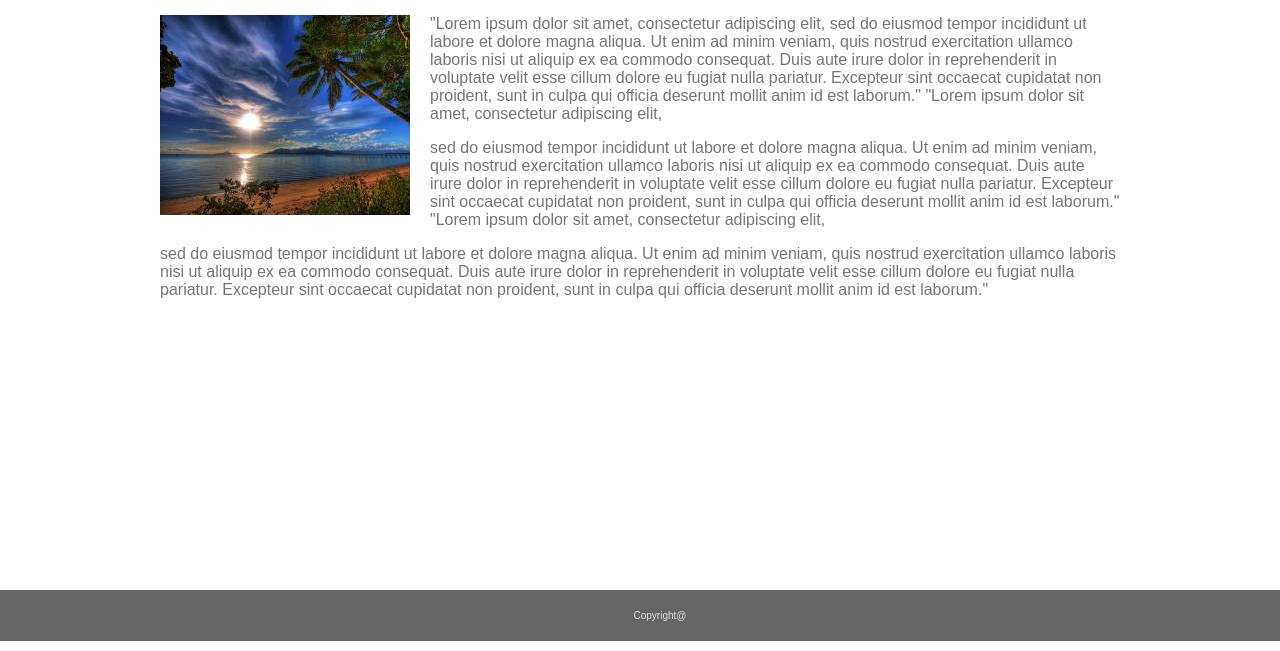
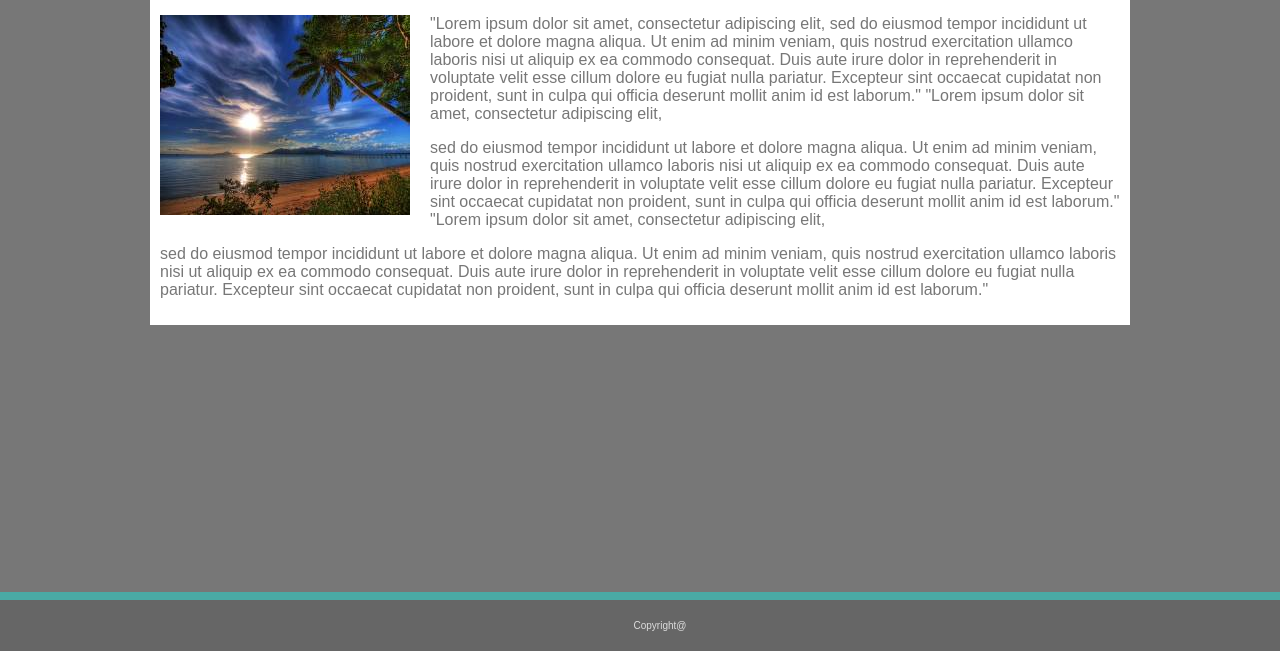
Before and after one commit to Sugeeta32/Basic-Portfolio, a plain HTML site: page index.html in a window 1280 px wide. Shown: the part 149-800 px from the top of the page. Drawn offline with Linux system fonts and the light colour scheme.

Commit message:
Footer top border fixed

```diff
--- a/assets/css/style.css
+++ b/assets/css/style.css
@@ -1,5 +1,5 @@
 body{
-
+    background-color: #777777;
     font-family: 'Arial', 'Helvetica Neue', Helvetica, sans-serif;
 }
 .content {
@@ -69,16 +69,19 @@ color: #777777;
 
 }
 
+
+
 .footer{
     position: fixed;
     left: 0;
     bottom: 0;
     width: 100%;
-    border-top: 8px;
-    border-color: solid #4aaaa5;
+
+    border-top:solid 8px #4aaaa5;
     padding: 20px;
     text-align: center;
     font-size:10px;
     background-color: #666666;
     color: #ddd;
+    margin: 0;
 }
--- a/index.html
+++ b/index.html
@@ -50,9 +50,10 @@
                 sunt in culpa qui officia deserunt mollit anim id est laborum."
         </p>
     </div>
-    <div class = "bottom-container">
+
+</div>
+
         <p class="footer"> Copyright@</p>
-    </div>
-</div>
+
 </body>
 </html>
```
